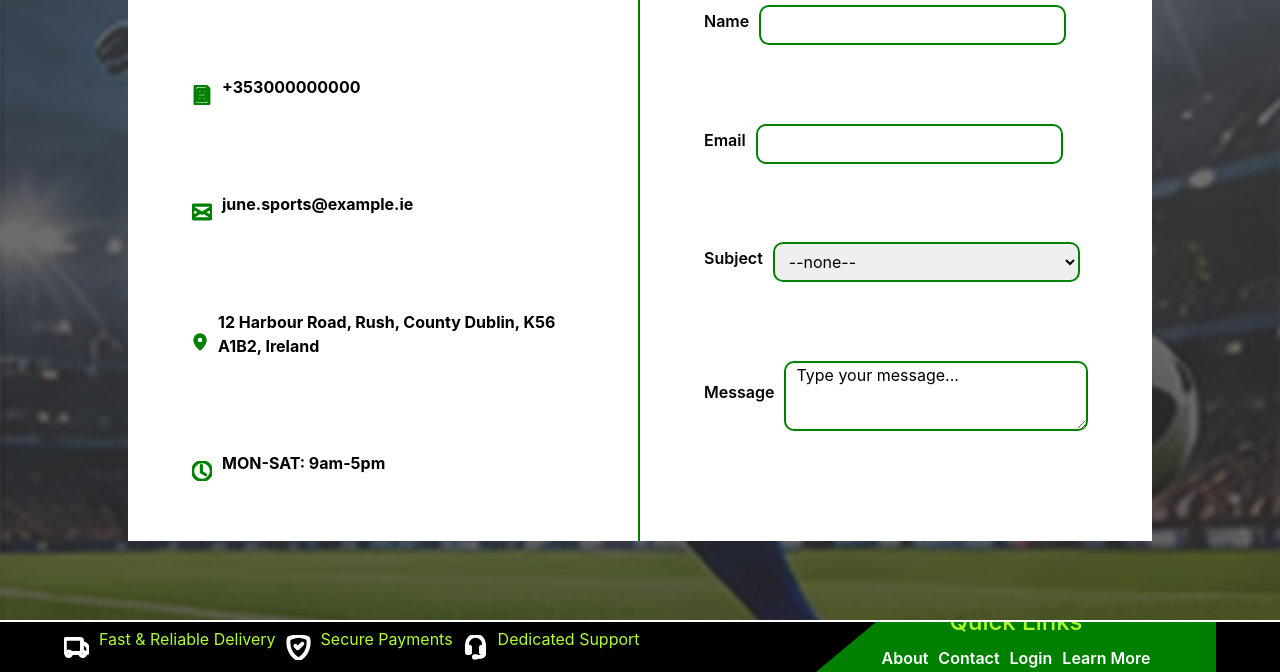
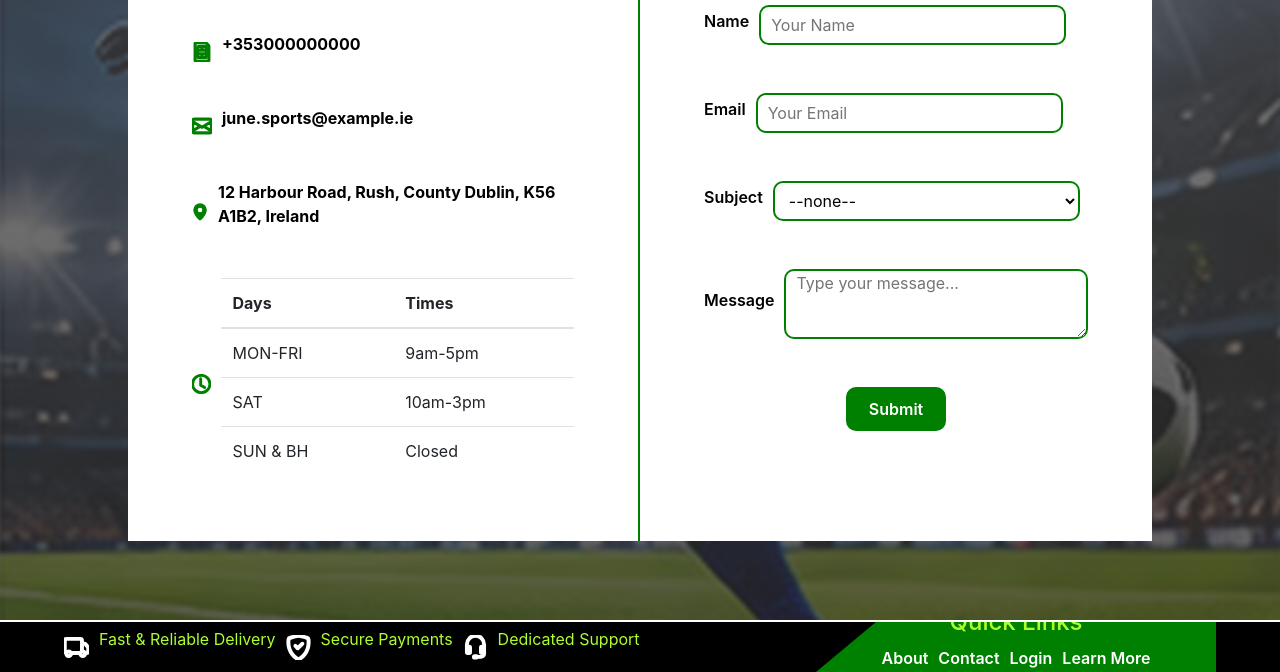
Before and after one commit to elomnnaemekaj/UCDPA-26_09-module_1_web_design-assessment, a plain HTML site: page pages/contact.html in a window 1280 px wide. Shown: the part 248-920 px from the top of the page. Drawn offline with nearby package versions, Linux system fonts and the light colour scheme.

Commit message:
add missed features from guidelines

```diff
--- a/assets/css/contact.css
+++ b/assets/css/contact.css
@@ -80,6 +80,7 @@ select {
   border-radius: 10px;
   border: 2px solid var(--green);
   padding-left: 10px;
+  background: var(--white);
 }
 textarea {
   height: 70px;
@@ -87,6 +88,24 @@ textarea {
   border-radius: 10px;
   border: 2px solid var(--green);
   padding-left: 10px;
+  background: var(--white);
+}
+#submit{
+  width: 100px;
+  align-self: center;
+  font-weight: 600;
+  background: var(--green);
+  color: var(--white);
+  border-radius: 10px;
+  padding: 10px 15px;
+  border: none;
+}
+#submit:hover{
+  background-color: var(--brand-green);
+  color: var(--backround);
+}
+#thead{
+  border: 1px solid var(--green);
 }
 @media screen and (max-width: 900px) {
   .contact-first-section h2,
--- a/pages/contact.html
+++ b/pages/contact.html
@@ -173,7 +173,28 @@
               d="M8 16A8 8 0 1 0 8 0a8 8 0 0 0 0 16m7-8A7 7 0 1 1 1 8a7 7 0 0 1 14 0"
             />
           </svg>
-          <p>MON-SAT: 9am-5pm</p>
+          <table class="table" id="table">
+            <thead class="thead">
+              <tr>
+                <th>Days</th>
+                <th>Times</th>
+              </tr>
+            </thead>
+            <tbody class="tbody">
+              <tr>
+                <td>MON-FRI</td>
+                <td>9am-5pm</td>
+              </tr>
+              <tr>
+                <td>SAT</td>
+                <td>10am-3pm</td>
+              </tr>
+              <tr>
+                <td>SUN & BH</td>
+                <td>Closed</td>
+              </tr>
+            </tbody>
+          </table>
         </aside>
       </section>
       <section class="contact-second-section">
@@ -184,11 +205,11 @@
             </legend>
             <section>
               <label for="name">Name</label>
-              <input type="text" name="name" id="name" required />
+              <input type="text" name="name" id="name" placeholder="Your Name" required />
             </section>
             <section>
               <label for="email">Email</label>
-              <input type="email" name="email" id="email" required />
+              <input type="email" name="email" id="email" placeholder="Your Email" required />
             </section>
             <section>
               <label for="subject">Subject</label>
@@ -203,11 +224,9 @@
             </section>
             <section>
               <label for="message">Message</label>
-              <textarea name="message" id="message" cols="30" rows="10">
-Type your message...
-                        </textarea
-              >
+              <textarea name="message" id="message" cols="30" rows="10" placeholder="Type your message..."></textarea>
             </section>
+            <button id="submit">Submit</button>
           </fieldset>
         </form>
       </section>
```
Also changed, not shown: pages/account.html (+2 -2 lines), assets/images/ai-css-assistance.png (renamed from assets/images/ai-css-assistance.png.png), 1 other file.
